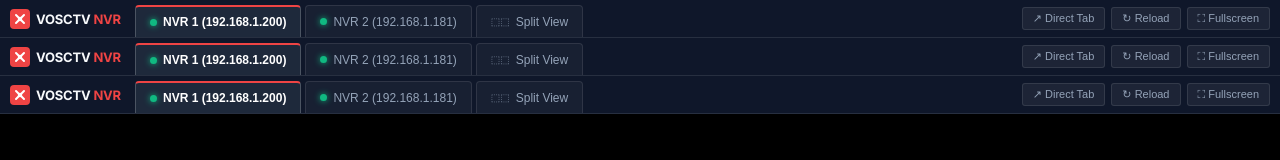
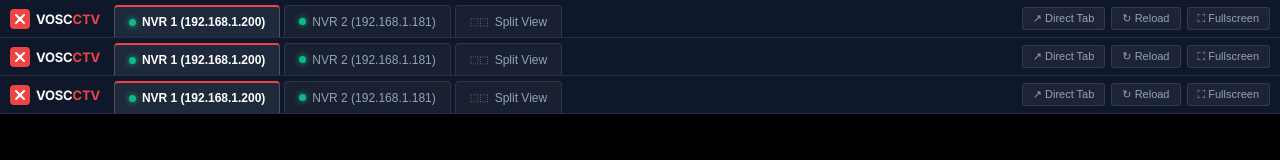
Before and after one commit to nednis1/Vx-Ctvc, a website: page public/index.html in a window 1280 px wide. Drawn offline with Linux system fonts and the light colour scheme.

Commit message:
fix(ui): update brand title to VOSCCTV with CTV accent

```diff
--- a/public/index.html
+++ b/public/index.html
@@ -3,7 +3,7 @@
 <head>
   <meta charset="UTF-8">
   <meta name="viewport" content="width=device-width, initial-scale=1.0">
-  <title>VOSCTV NVR Remote Console</title>
+  <title>VOSCCTV Remote Console</title>
   <link rel="stylesheet" href="/css/style.css?v=vosctv4">
   <link rel="preconnect" href="https://fonts.googleapis.com">
   <link rel="preconnect" href="https://fonts.gstatic.com" crossorigin>
@@ -19,7 +19,7 @@
           <path d="M12 28L28 12M12 12L28 28" stroke="white" stroke-width="4" stroke-linecap="round" stroke-linejoin="round"/>
           <circle cx="20" cy="20" r="4.5" fill="#FFFFFF"/>
         </svg>
-        <span class="vosctv-title">VOSCTV <span class="accent">NVR</span></span>
+        <span class="vosctv-title">VOSC<span class="accent">CTV</span></span>
       </div>
 
       <nav class="session-tabs">
```
